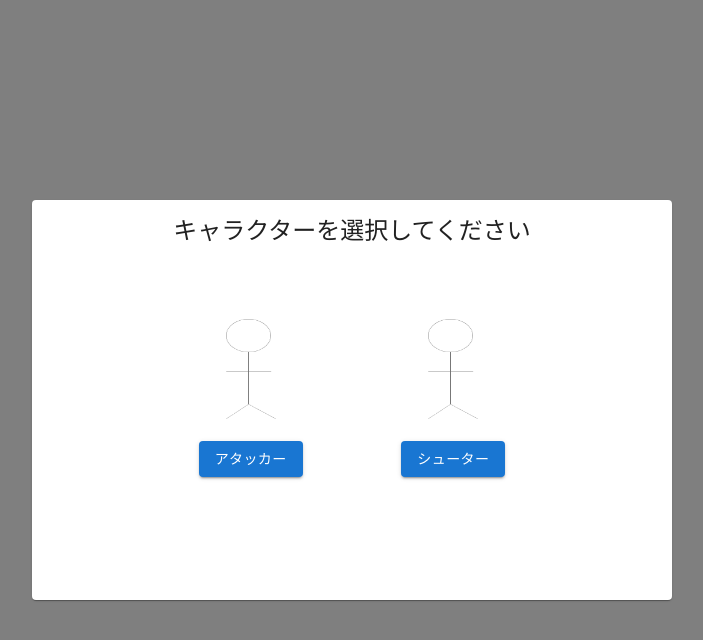
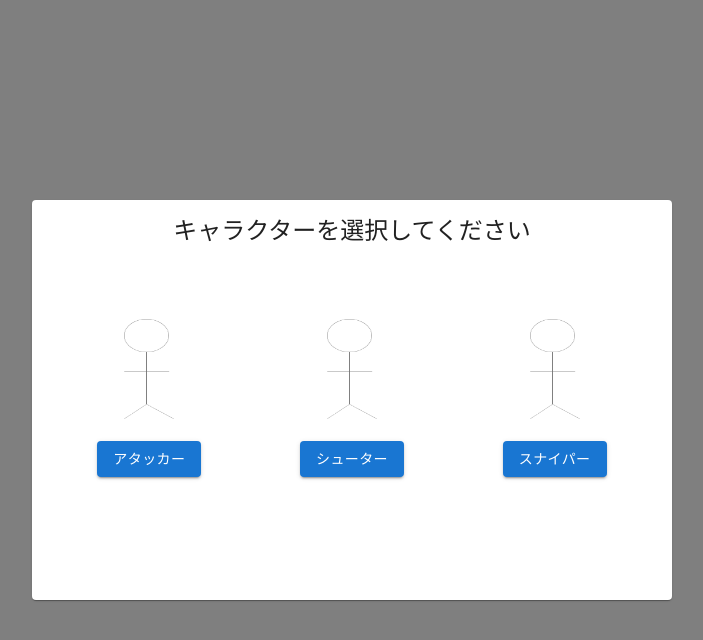
Before and after one commit to daichan1/end-of-the-tower, a React (Create React App) app in the folder client/: page / in a window 1280 px wide. Both pictures are taken after a click on the button "ゲームスタート". Shown: the top 640 px of the page, without its empty margins (288-991 px from the left). Built offline with nearby package versions, Linux system fonts and the light colour scheme; no server answers; what axios-retry would draw is missing.

Commit message:
add player select display sniper

```diff
--- a/client/src/battle/deck.ts
+++ b/client/src/battle/deck.ts
@@ -56,6 +56,9 @@ export const initializePlayerUniqueCards = (player: ResPlayer, playerUniqueCards
   } else if (player.name === "シューター") {
     firstUniqueCard = playerUniqueCards.find((card: ResCard) => card.name === "アステロイド")
     secondUniqueCard = playerUniqueCards.find((card: ResCard) => card.name === "グレネード")
+  } else if (player.name === "スナイパー") {
+    firstUniqueCard = playerUniqueCards.find((card: ResCard) => card.name === "イーグレッド")
+    secondUniqueCard = playerUniqueCards.find((card: ResCard) => card.name === "ライトニング")
   }
 
   if (firstUniqueCard !== undefined) {
--- a/client/src/components/gameTitle.tsx
+++ b/client/src/components/gameTitle.tsx
@@ -126,6 +126,17 @@ const GameTitle = (): JSX.Element => {
                     シューター
                   </Button>
                 </Grid>
+                <Grid item xs={4} className='player'>
+                  <div>
+                    <img src={playerImg} alt="スナイパー" className='player-img' />
+                  </div>
+                  <Button
+                    variant="contained"
+                    onClick={() => gameStart(4)}
+                  >
+                    スナイパー
+                  </Button>
+                </Grid>
               </Grid>
             </ModalMuiCardContent>
           </ModalMuiCard>
```
